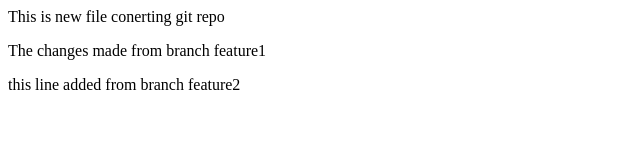
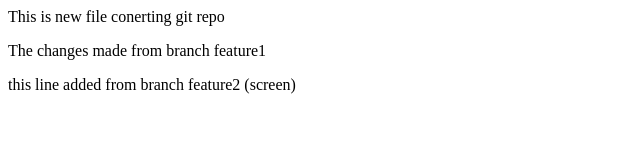
Before and after one commit to Prabhukorenor/localrepo, a plain HTML site: page index.html in a window 1280 px wide. Shown: the full height of the page, 0-640 px from the left. Drawn offline with Linux system fonts and the light colour scheme.

Commit message:
addind screen feature

```diff
--- a/index.html
+++ b/index.html
@@ -1,3 +1,3 @@
 <P>This is new file conerting git repo</P>
 <p>The changes made from branch feature1</p>
-<p> this line added from branch feature2</p>
+<p> this line added from branch feature2 (screen)</p>
```
